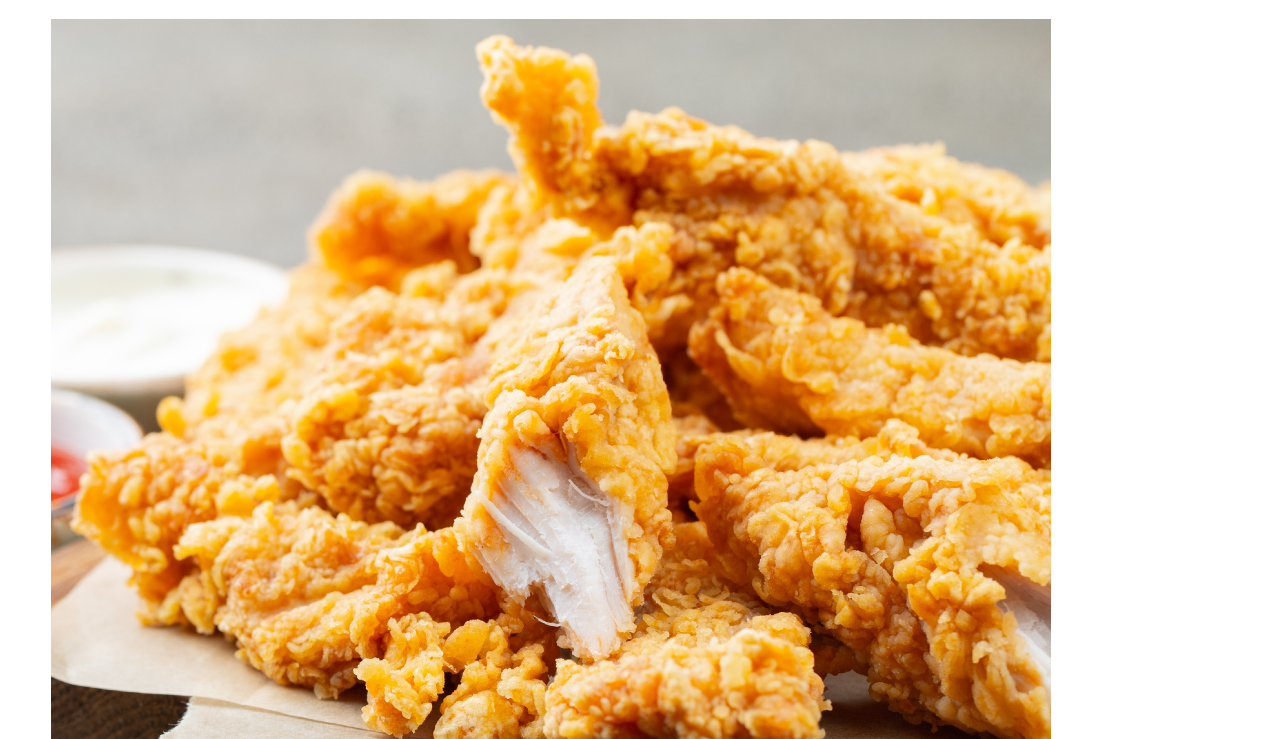
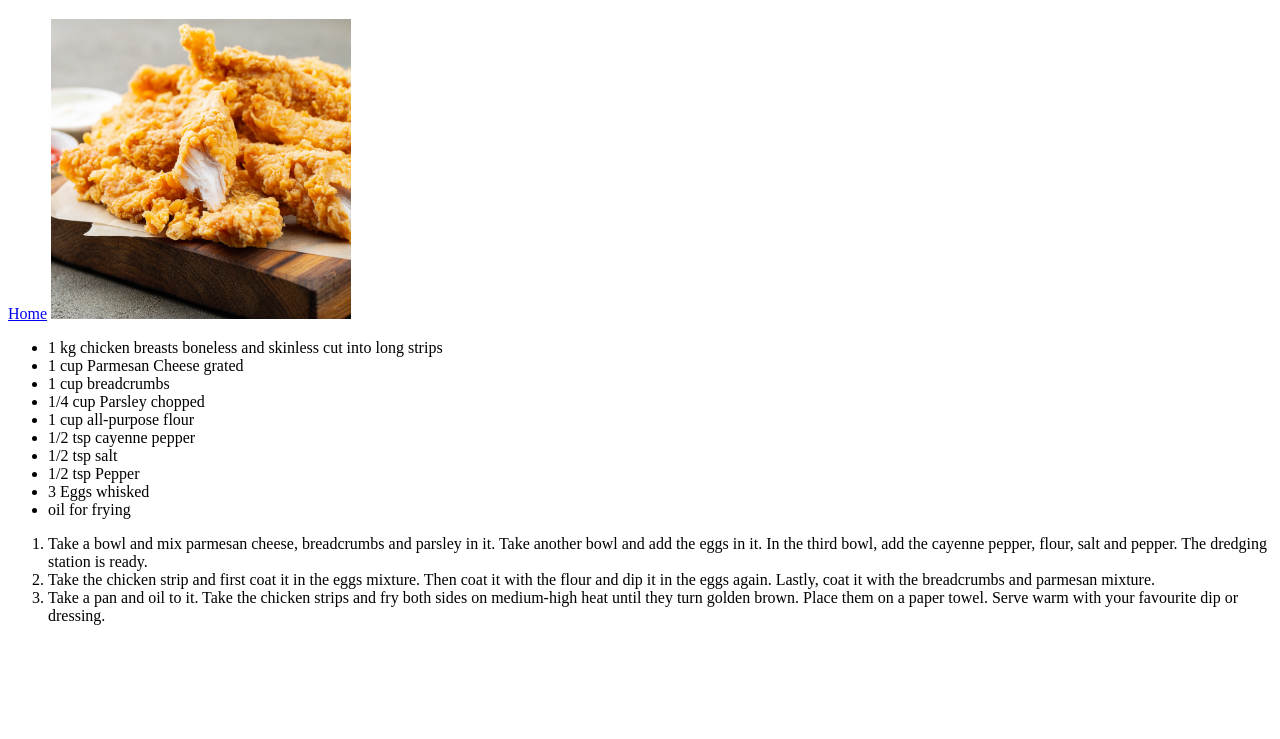
Before and after one commit to CalFarmer/recipes-website, a plain HTML site: page recipes/chicken-strips.html in a window 1280 px wide. Shown: the part 61-800 px from the top of the page. Drawn offline with Linux system fonts and the light colour scheme.

Commit message:
Add recipe instructions, resize photo

```diff
--- a/recipes/chicken-strips.html
+++ b/recipes/chicken-strips.html
@@ -8,7 +8,7 @@
 <body>
     <h1>Chicken Strips</h1>
     <a href="../index.html">Home</a>
-    <img src="../img/Chicken-Strips.jpg" alt="A plate covered in juicy fried chicken">
+    <img src="../img/Chicken-Strips.jpg" alt="A plate covered in juicy fried chicken" height="300" width="300">
     <ul>
         <li>1 kg chicken breasts boneless and skinless cut into long strips</li>
         <li>1 cup Parmesan Cheese grated</li>
@@ -21,5 +21,13 @@
         <li>3 Eggs whisked</li>
         <li>oil for frying</li>
     </ul>
+    <ol>
+        <li>Take a bowl and mix parmesan cheese, breadcrumbs and parsley in it. Take another bowl and add the eggs in it.
+        In the third bowl, add the cayenne pepper, flour, salt and pepper. The dredging station is ready.</li>
+        <li>Take the chicken strip and first coat it in the eggs mixture. Then coat it with the flour and dip it in the eggs again.
+        Lastly, coat it with the breadcrumbs and parmesan mixture.</li>
+        <li>Take a pan and oil to it. Take the chicken strips and fry both sides on medium-high heat until they turn golden brown.
+        Place them on a paper towel. Serve warm with your favourite dip or dressing.</li>
+    </ol>
 </body>
 </html>
```
